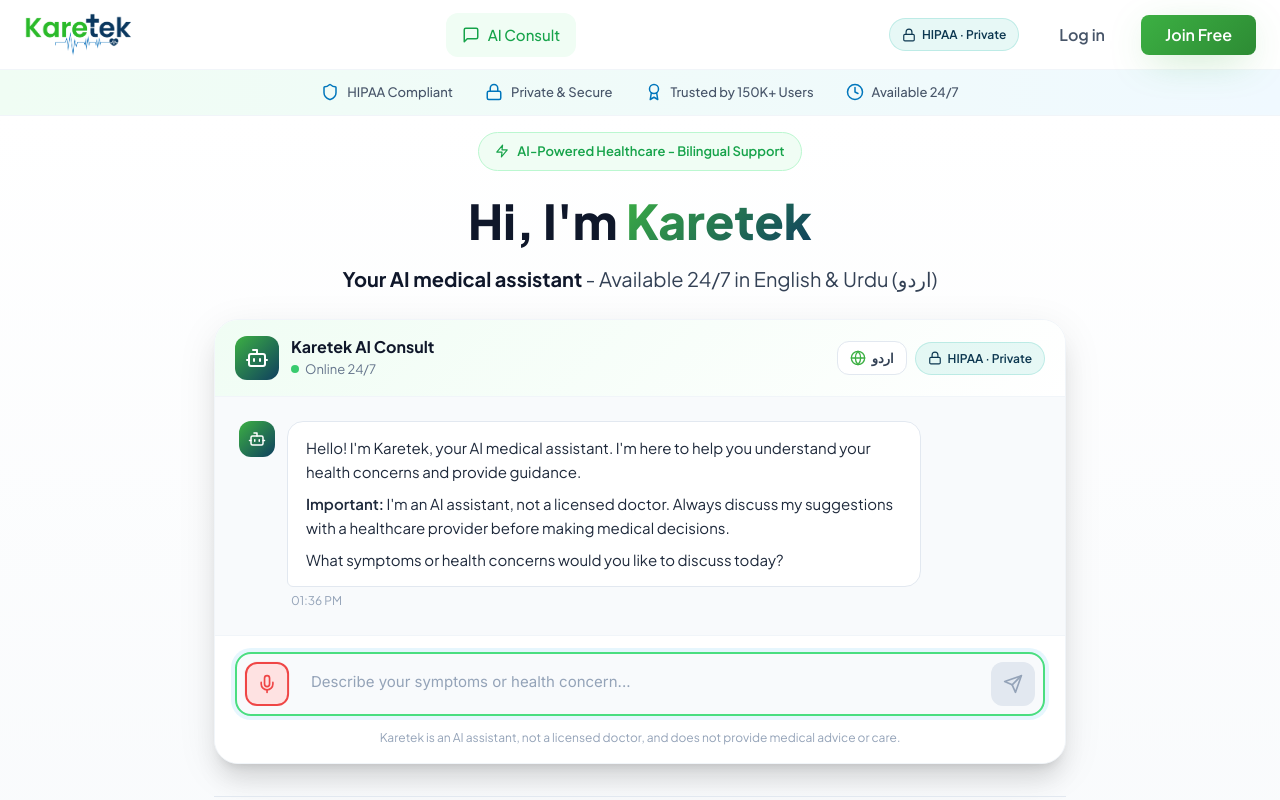
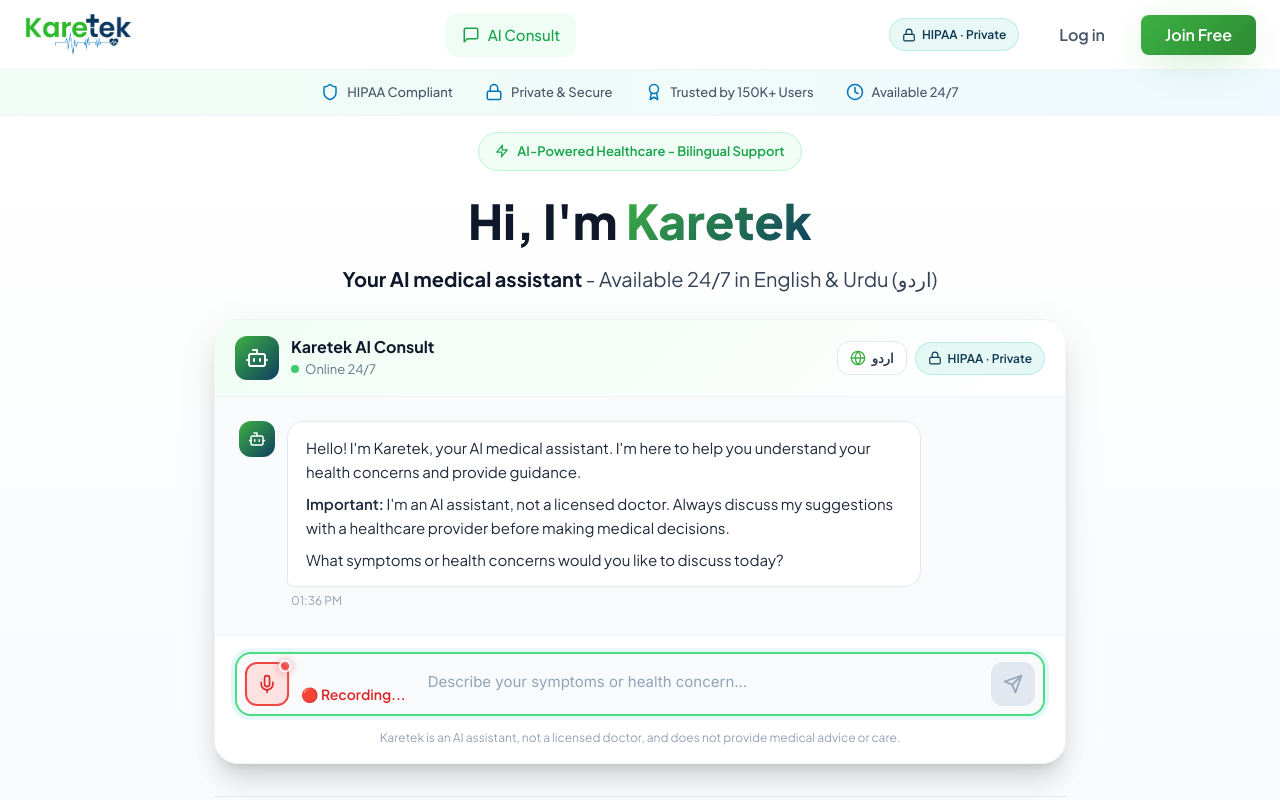
Before and after one commit to KumailRaza45/Medical-Bot-Platform, a React (Create React App) app in the folder frontend/: page / in a window 1280 px wide. Both pictures are taken after a click on the button 267 px from the left and 683 px from the top of the page. Shown: the top 800 px of the page. Built offline with nearby package versions, Linux system fonts and the light colour scheme; no server answers; the HTML template or start-up script is replaced by a standard one.

Commit message:
Add visual feedback for voice recording - pulsing red button, recording indicator, and status text

```diff
--- a/frontend/src/components/ChatInterface.css
+++ b/frontend/src/components/ChatInterface.css
@@ -512,11 +512,75 @@
   color: var(--primary-600);
 }
 
+.voice-btn {
+  position: relative;
+}
+
 .voice-btn.recording {
-  background: var(--error-light);
-  border-color: var(--error);
-  color: var(--error);
+  background: #fee2e2;
+  border-color: #ef4444;
+  color: #dc2626;
   animation: pulse-recording 1.5s ease infinite;
+}
+
+/* Recording pulse indicator - red dot */
+.recording-pulse {
+  position: absolute;
+  top: -4px;
+  right: -4px;
+  width: 12px;
+  height: 12px;
+  background: #ef4444;
+  border-radius: 50%;
+  border: 2px solid white;
+  animation: pulse-dot 1s ease-in-out infinite;
+  box-shadow: 0 0 8px rgba(239, 68, 68, 0.6);
+}
+
+/* Recording status text */
+.recording-status {
+  display: flex;
+  align-items: center;
+  gap: 0.375rem;
+  font-size: 0.875rem;
+  font-weight: 600;
+  color: #dc2626;
+  animation: fadeIn 0.3s ease;
+  white-space: nowrap;
+}
+
+/* Pulse animations */
+@keyframes pulse-recording {
+  0%, 100% {
+    transform: scale(1);
+    box-shadow: 0 0 0 0 rgba(239, 68, 68, 0.4);
+  }
+  50% {
+    transform: scale(1.05);
+    box-shadow: 0 0 0 8px rgba(239, 68, 68, 0);
+  }
+}
+
+@keyframes pulse-dot {
+  0%, 100% {
+    opacity: 1;
+    transform: scale(1);
+  }
+  50% {
+    opacity: 0.6;
+    transform: scale(1.2);
+  }
+}
+
+@keyframes fadeIn {
+  from {
+    opacity: 0;
+    transform: translateX(-10px);
+  }
+  to {
+    opacity: 1;
+    transform: translateX(0);
+  }
 }
 
 .voice-btn:disabled {
--- a/frontend/src/components/ChatInterface.js
+++ b/frontend/src/components/ChatInterface.js
@@ -489,10 +489,18 @@
             className={`voice-btn ${isRecording ? 'recording' : ''}`}
             onClick={startVoiceInput}
             disabled={isLoading}
-            title={language === 'en' ? 'Voice input' : 'آوازی انپٹ'}
+            title={language === 'en' ? (isRecording ? 'Stop recording' : 'Voice input') : (isRecording ? 'ریکارڈنگ بند کریں' : 'آوازی انپٹ')}
           >
             <Mic size={20} />
+            {isRecording && (
+              <span className="recording-pulse"></span>
+            )}
           </button>
+          {isRecording && (
+            <span className="recording-status">
+              {language === 'en' ? '🔴 Recording...' : '🔴 ریکارڈنگ...'}
+            </span>
+          )}
           <textarea
             ref={inputRef}
             value={inputValue}
```
